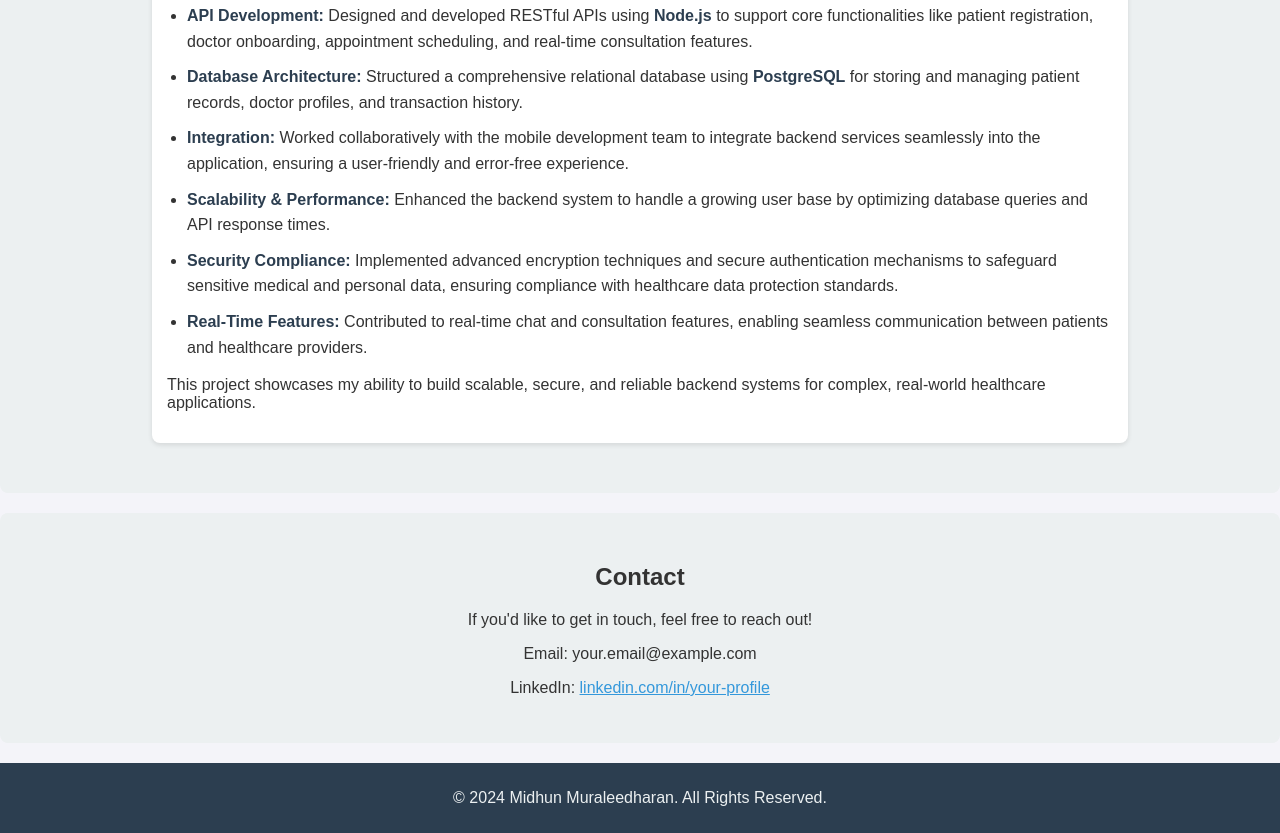
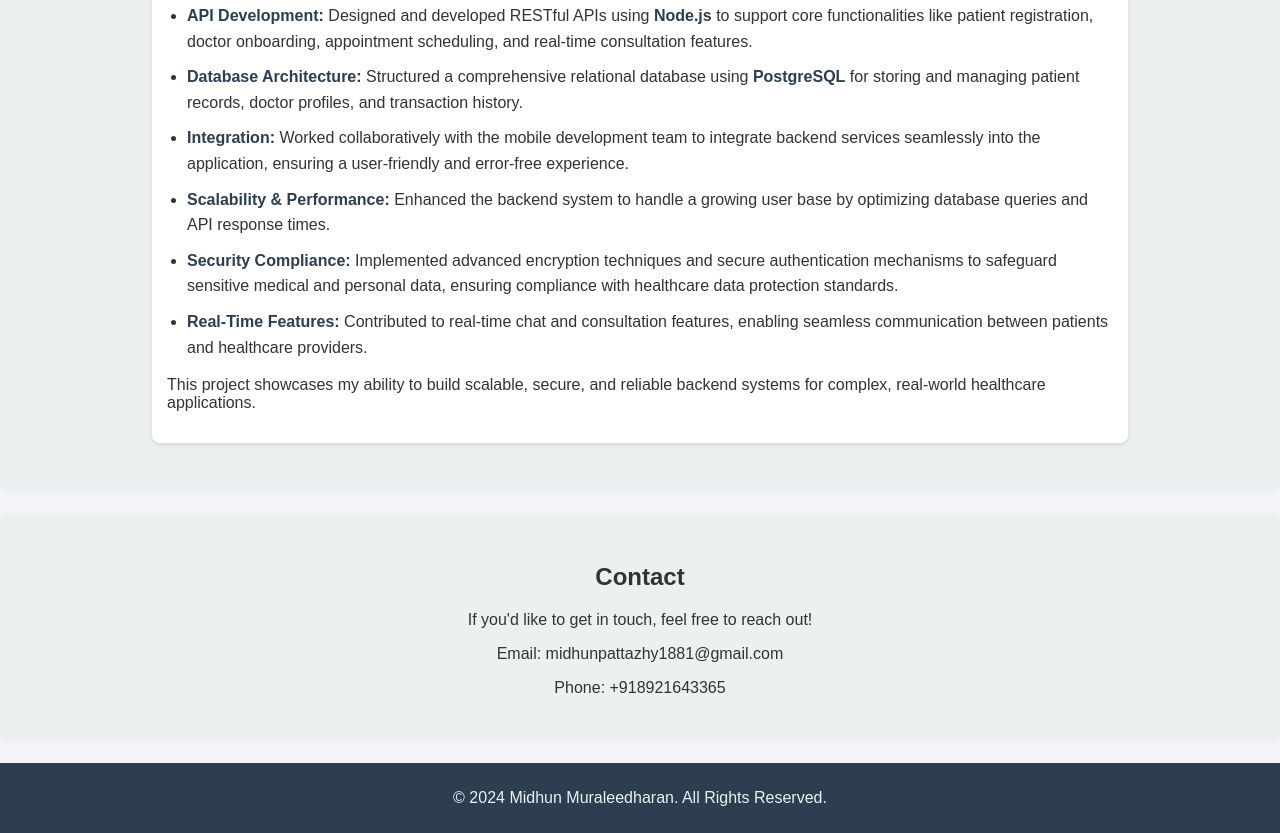
Before and after one commit to midhunmuraleedharan/in, a plain HTML site: page index.html in a window 1280 px wide. Shown: the part 1437-2270 px from the top of the page. Drawn offline with Linux system fonts and the light colour scheme.

Commit message:
Update index.html

```diff
--- a/index.html
+++ b/index.html
@@ -140,8 +140,9 @@
         <div class="container">
             <h2>Contact</h2>
             <p>If you'd like to get in touch, feel free to reach out!</p>
-            <p>Email: your.email@example.com</p>
-            <p>LinkedIn: <a href="#">linkedin.com/in/your-profile</a></p>
+            <p>Email: midhunpattazhy1881@gmail.com</p>
+            <p>Phone: +918921643365</p>
+            <!-- <p>LinkedIn: <a href="#">linkedin.com/in/your-profile</a></p> -->
         </div>
     </section>
 
```
